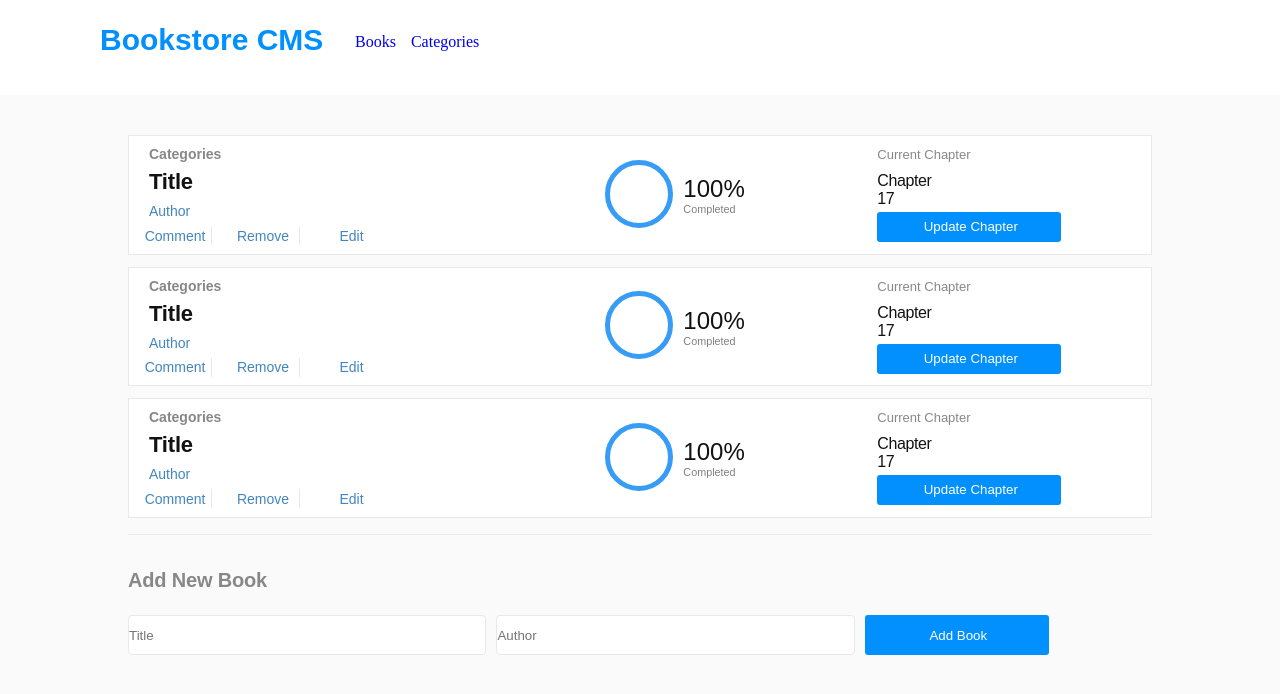
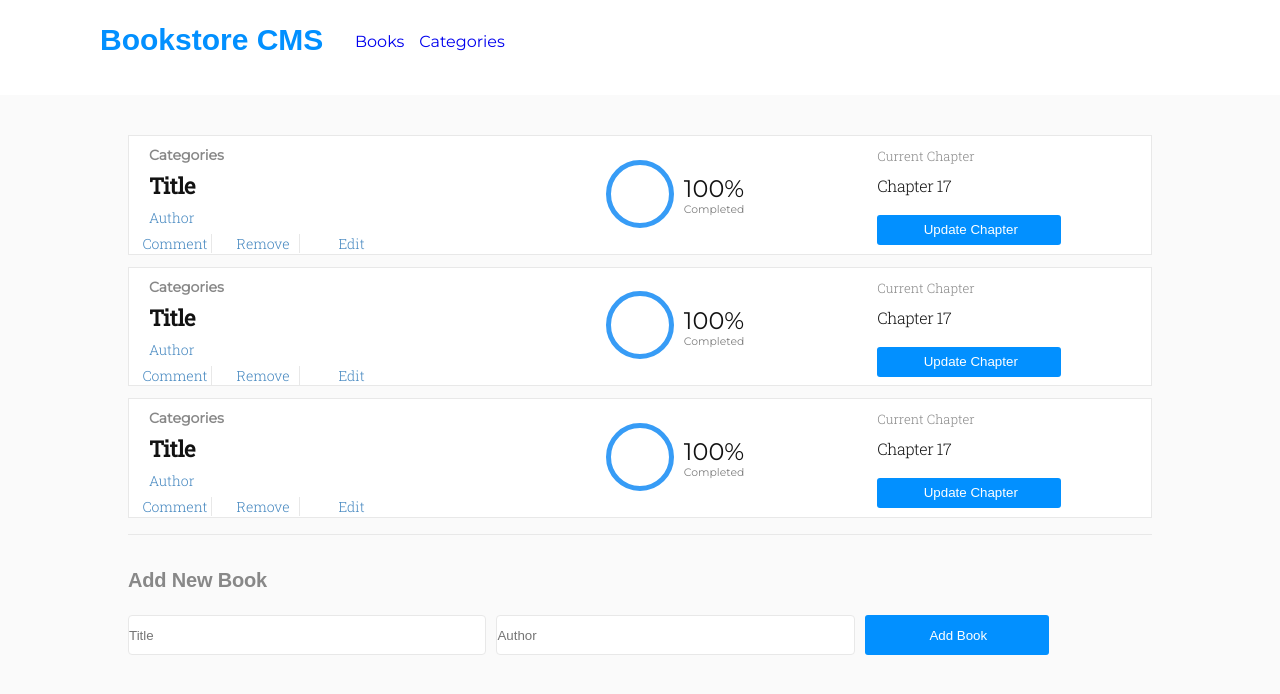
Before and after one commit to brahimdidi/Book-Store, a React (Create React App) app: page / in a window 1280 px wide. Shown: the top 694 px of the page. Built offline with nearby package versions, Linux system fonts and the light colour scheme.

Commit message:
link font familys , add styles

```diff
--- a/public/index.html
+++ b/public/index.html
@@ -15,6 +15,12 @@
       user's mobile device or desktop. See https://developers.google.com/web/fundamentals/web-app-manifest/
     -->
     <link rel="manifest" href="%PUBLIC_URL%/manifest.json" />
+    <link rel="preconnect" href="https://fonts.googleapis.com">
+    <link rel="preconnect" href="https://fonts.gstatic.com" crossorigin>
+    <link rel="preconnect" href="https://fonts.googleapis.com">
+    <link rel="preconnect" href="https://fonts.gstatic.com" crossorigin>
+    <link href="https://fonts.googleapis.com/css2?family=Montserrat&family=Roboto+Slab:wght@300;400&display=swap"
+    rel="stylesheet">
     <!--
       Notice the use of %PUBLIC_URL% in the tags above.
       It will be replaced with the URL of the `public` folder during the build.
--- a/src/App.css
+++ b/src/App.css
@@ -32,3 +32,21 @@
   color: white;
   cursor: pointer;
 }
+
+/* fonts family */
+.book-categories,
+.completed,
+.bookstore-cms,
+.add-new-book,
+.percentage-result,
+.nav-ul > li {
+  font-family: 'Montserrat', sans-serif;
+}
+
+.book-title,
+.book-author,
+.book-buttons > button,
+.current-chapter,
+.chapter {
+  font-family: 'Roboto Slab', serif;
+}
```
